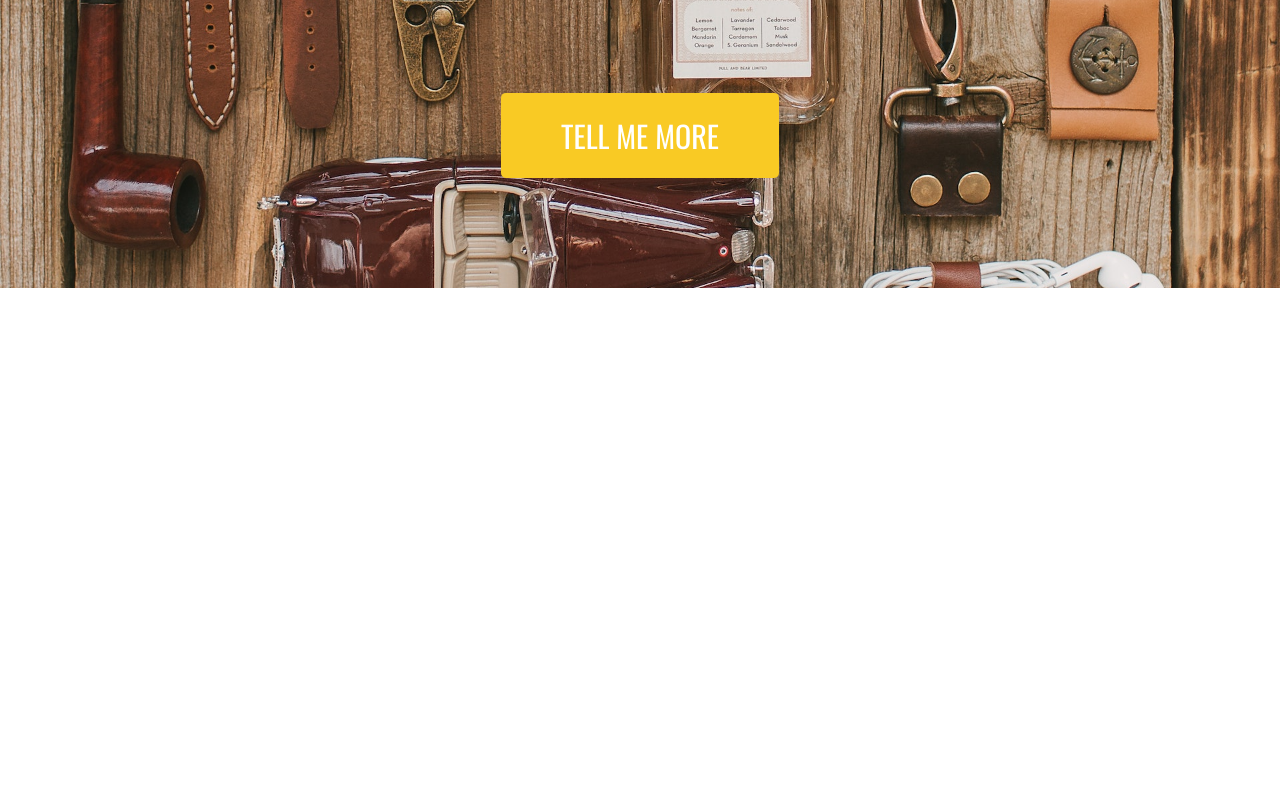
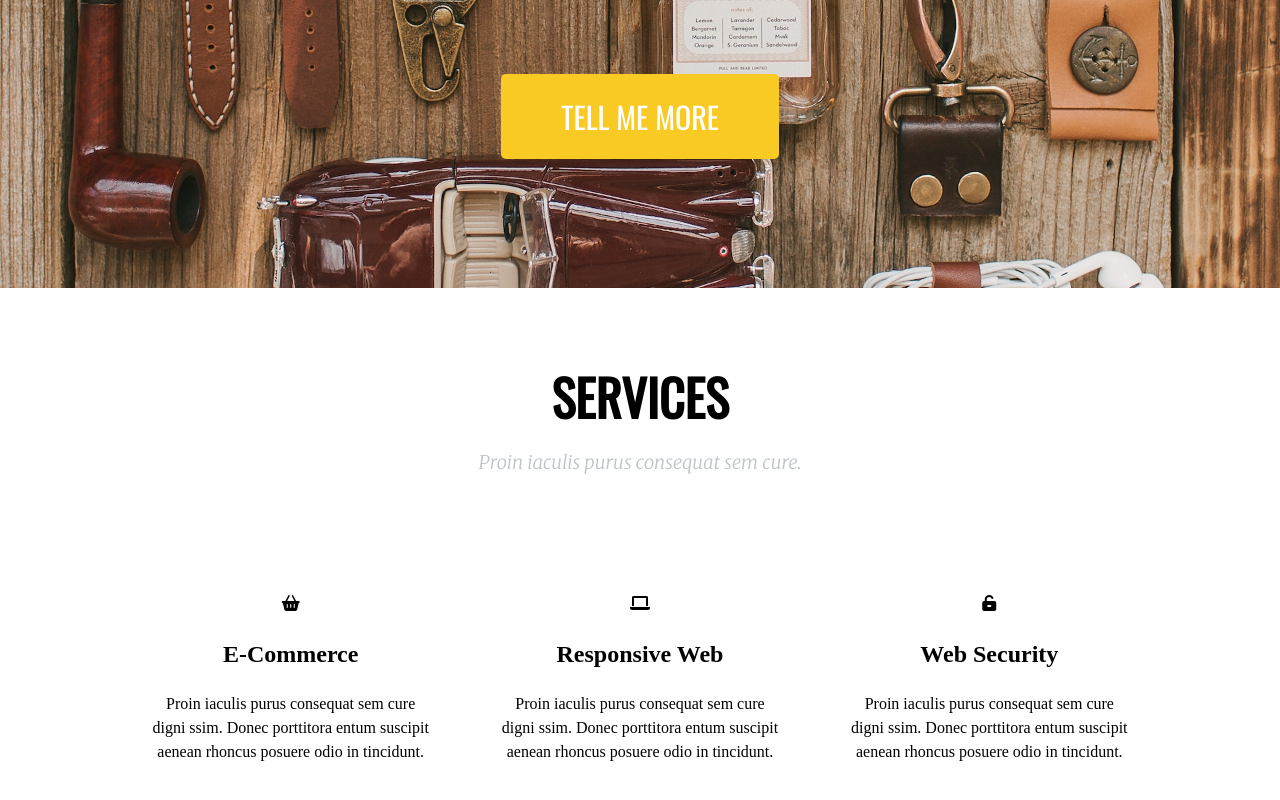
Before and after one commit to DagmaraJaneczek/ts_project, a website: page index.html in a window 1280 px wide. Shown: the part 628-1428 px from the top of the page. Before the commit the page ends 916 px from the top, so only its background shows below. Drawn offline with nearby package versions, Linux system fonts and the light colour scheme.

Commit message:
Add outline of Services-section

```diff
--- a/index.html
+++ b/index.html
@@ -4,6 +4,7 @@
         <meta charset="utf-8">
         <meta name="viewport" content="width=device-width, initial-scale=1.0">
         <title>Task Runner Project</title>
+        <link rel="stylesheet" href="https://use.fontawesome.com/releases/v6.0.0/css/all.css">
         <link href="vendor/bootstrap-grid.css" rel="bootstrap" >
         <link href="css/style.css" rel="stylesheet">
     </head>
@@ -30,5 +31,37 @@
                 </div>
             </div>
         </div>
+
+        <section class="services">
+            <div class="container">
+                <div class="section-title">
+                    <h1>SERVICES</h1>
+                    <h3>Proin iaculis purus consequat sem cure.</h3>
+                </div>
+                <div class="wrapper">
+                    <div class="box">
+                        <i class="fa-sharp fa-solid fa-basket-shopping"></i>
+                        <h2>E-Commerce</h2>
+                        <p>Proin iaculis purus consequat sem cure<br> digni ssim. Donec
+                        porttitora entum suscipit<br> aenean rhoncus posuere odio in
+                        tincidunt.</p>
+                    </div>
+                    <div class="box">
+                        <i class="fa-solid fa-laptop"></i>
+                        <h2>Responsive Web</h2>
+                        <p>Proin iaculis purus consequat sem cure<br> digni ssim. Donec
+                        porttitora entum suscipit<br> aenean rhoncus posuere odio in
+                        tincidunt.</p>
+                    </div>
+                    <div class="box">
+                        <i class="fa-solid fa-unlock-keyhole"></i>
+                        <h2>Web Security</h2>
+                        <p>Proin iaculis purus consequat sem cure<br> digni ssim. Donec
+                        porttitora entum suscipit<br> aenean rhoncus posuere odio in
+                        tincidunt.</p>
+                    </div>
+                </div>
+            </div>
+        </section>
     </body>
 </html>
--- a/sass/style.scss
+++ b/sass/style.scss
@@ -17,6 +17,19 @@ body {
     max-width: 1140px;
     margin: 0 auto;
     padding: 0 20px;
+}
+
+h1 {
+    font-family: 'Oswald', sans-serif;
+    font-size: 50px;
+    line-height: 0.5;
+}
+
+h3 {
+    font-family: 'Merriweather', serif;
+    font-style: italic;
+    color: #bdc3c7;
+    font-weight: 300;
 }
 
 *, *::before, *::after {
@@ -102,3 +115,23 @@ font-family: 'Oswald', sans-serif;
     font-size: 30px;
     border: none;
 }
+
+/*Services*/
+.services{
+    margin: 96px;
+}
+
+.wrapper{
+    display: flex;
+    flex-wrap: wrap;
+    justify-content: space-between;
+}
+
+.box{
+    flex: 0 0 33.333%;
+    line-height: 1.5;
+}
+
+.section-title h3 {
+    padding-bottom: 100px;
+}
```
Also changed, not shown: css/style.css, 1 other file. Lines whose indentation alone changed are shown as unchanged.
